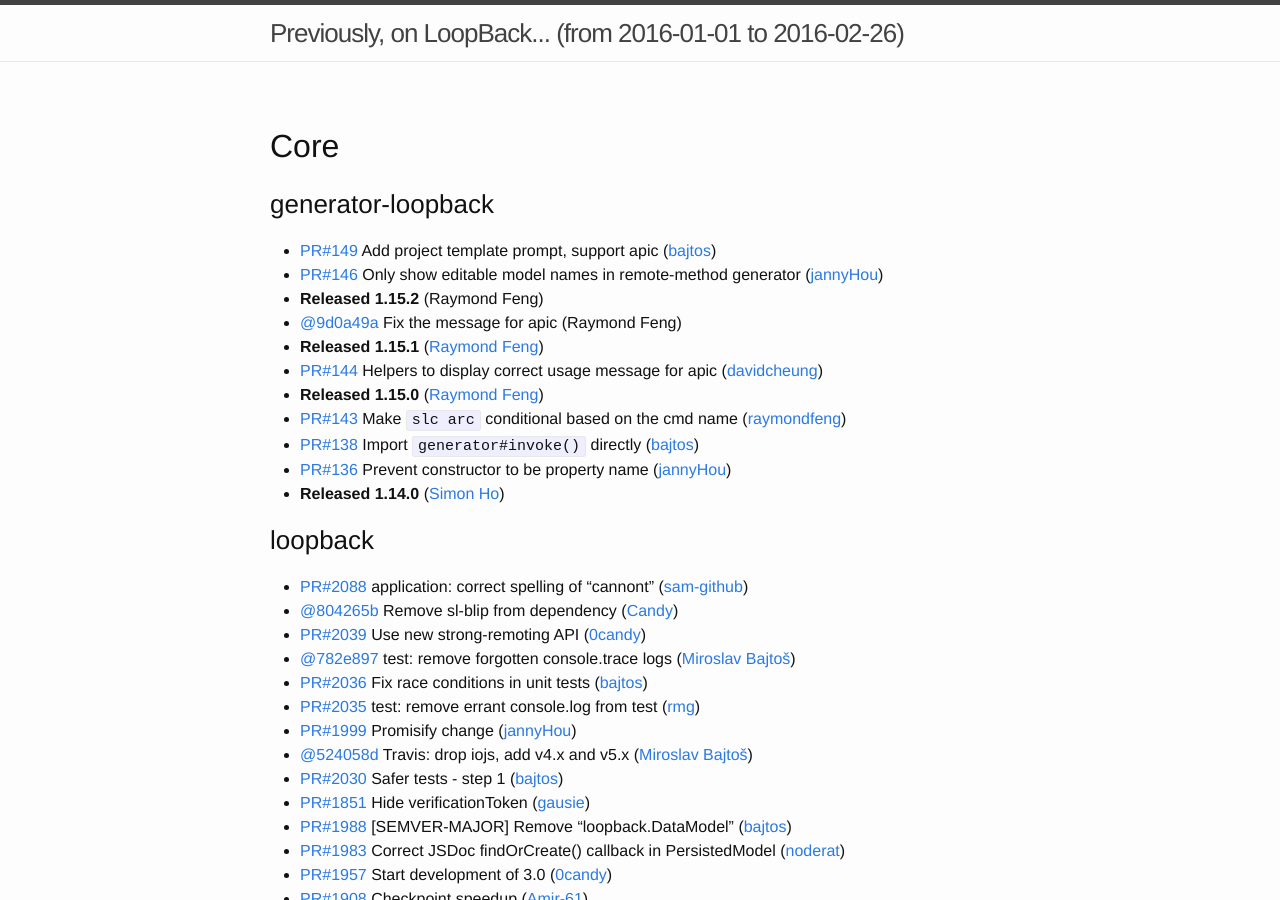
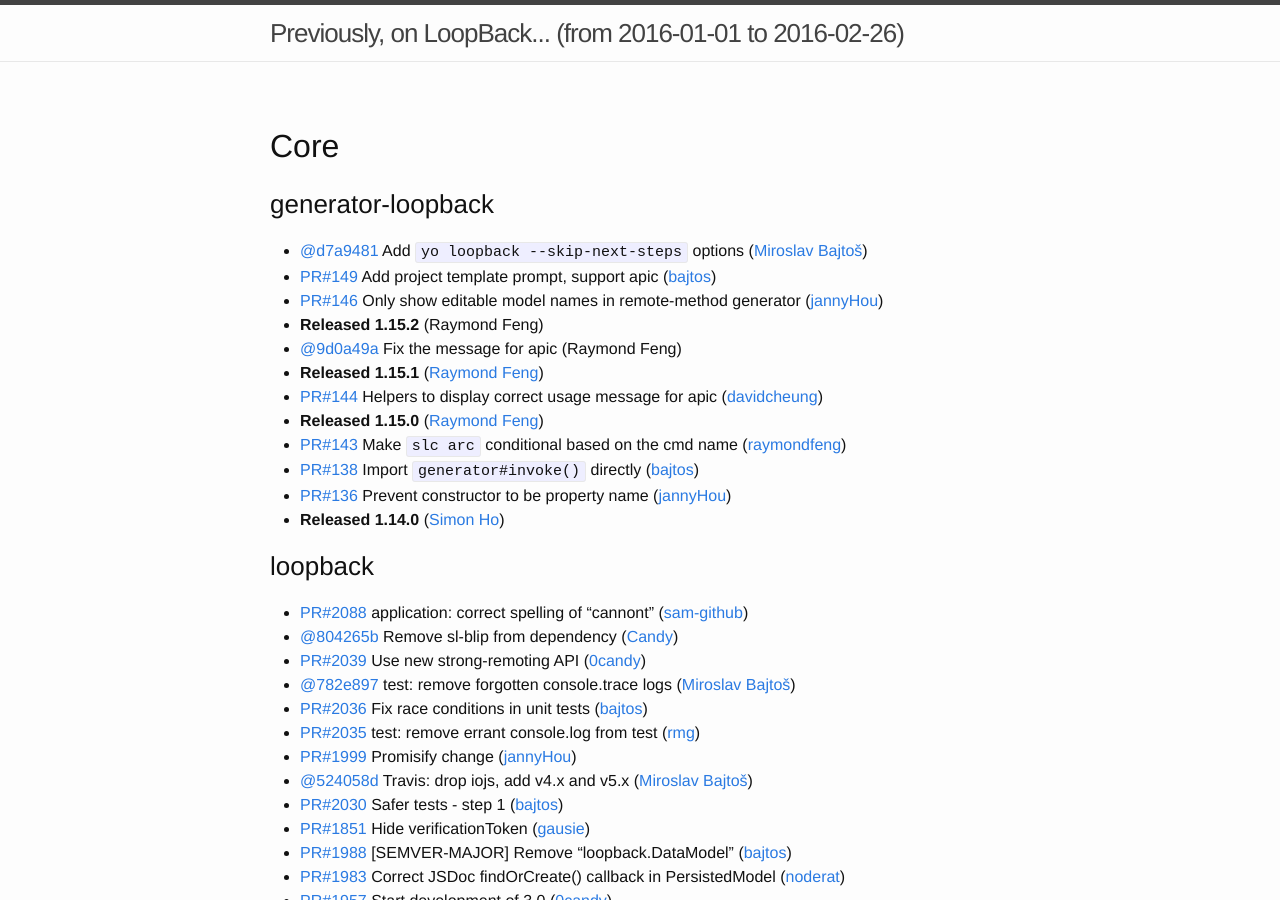
Before and after one commit to strongloop/loopback, a Jekyll site: the page built from index.md, in a window 1280 px wide and 900 px high. Built offline with Jekyll 4.4.1, drawn with Linux system fonts in a browser that asks for light colours; some of the changed text lies outside the part shown.

Commit message:
Update changelog

```diff
--- a/index.md
+++ b/index.md
@@ -6,6 +6,7 @@
 ## Core
 
 ### generator-loopback
+ * [@d7a9481](https://github.com/strongloop/generator-loopback/commit/d7a94819a4778cc7204d33cf76938eed72e23c46) Add `yo loopback --skip-next-steps` options ([Miroslav Bajtoš](https://github.com/bajtos))
  * [PR#149](https://github.com/strongloop/generator-loopback/pull/149) Add project template prompt, support apic ([bajtos](https://github.com/bajtos))
  * [PR#146](https://github.com/strongloop/generator-loopback/pull/146) Only show editable model names in remote-method generator ([jannyHou](https://github.com/jannyHou))
  * **Released 1.15.2** (Raymond Feng)
@@ -77,6 +78,7 @@
 
 
 ### strong-remoting
+ * [@588740b](https://github.com/strongloop/strong-remoting/commit/588740beb521cfbbf7e721309b175be1d477e653) Fix handling of args with http.target:header ([Miroslav Bajtoš](https://github.com/bajtos))
  * [@9fb9119](https://github.com/strongloop/strong-remoting/commit/9fb9119b156b367276fffc55d02be08d34d5f4df) 3.0.0-alpha.2 ([Miroslav Bajtoš](https://github.com/bajtos))
  * [PR#283](https://github.com/strongloop/strong-remoting/pull/283) Do not call "afterError" on success ([bajtos](https://github.com/bajtos))
  * [PR#275](https://github.com/strongloop/strong-remoting/pull/275) Change method call to find remote method. ([0candy](https://github.com/0candy))
```
